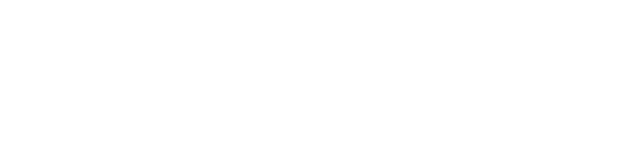
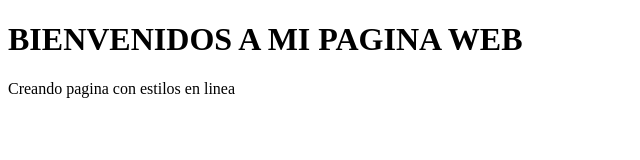
Before and after one commit to jeinercotes/laboratorio-8, a plain HTML site: page index.html in a window 1280 px wide. Shown: the whole page, without its empty margins (0-640 px from the left). Drawn offline with Linux system fonts and the light colour scheme.

Commit message:
creando parrafo

```diff
--- a/index.html
+++ b/index.html
@@ -6,6 +6,8 @@
     <title>Document</title>
 </head>
 <body>
+    <h1>BIENVENIDOS A MI PAGINA WEB</h1>
+    <P>Creando pagina con estilos en linea</P>
 
 </body>
 </html>
```
